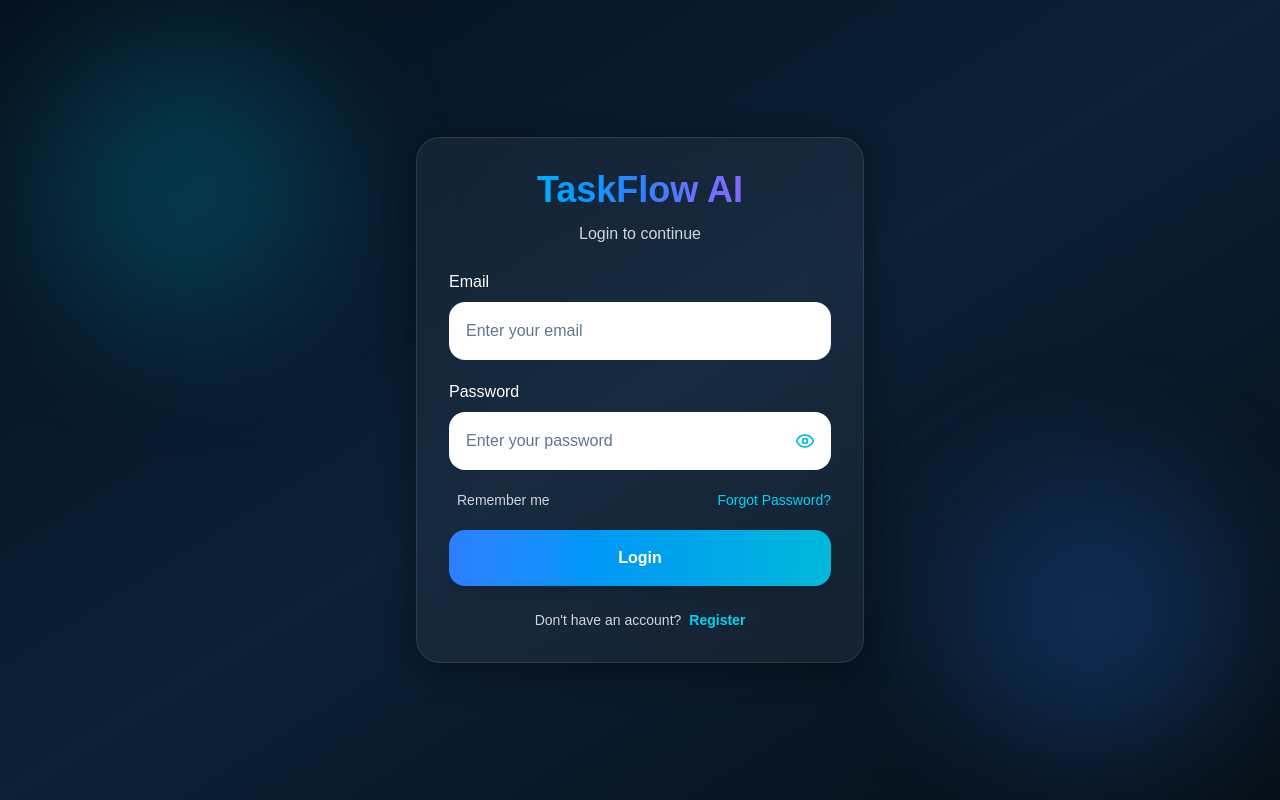
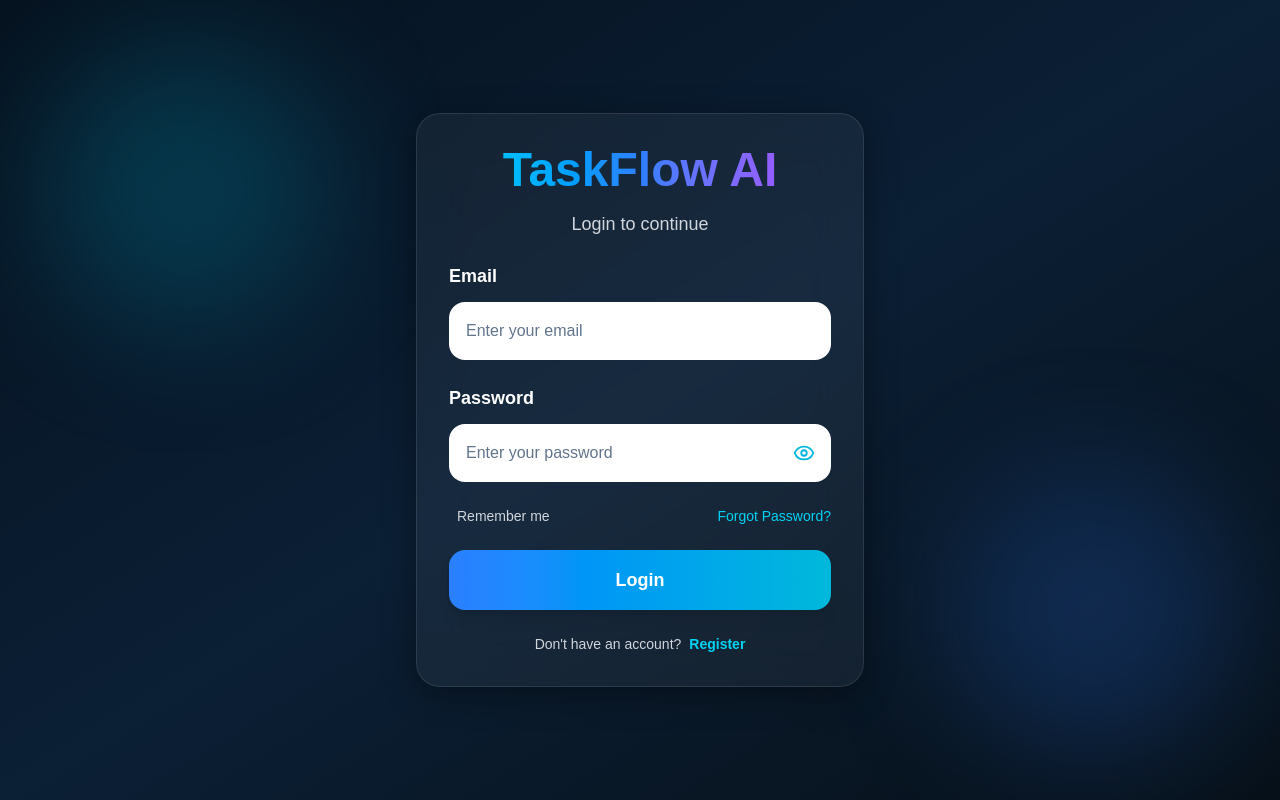
Before and after one commit to AkashVR07/taskflow-ai, a Next.js app in the folder client/: page /login in a window 1280 px wide. Built offline with nearby package versions, Linux system fonts and the light colour scheme.

Commit message:
Added premium productivity ring design

```diff
--- a/client/app/login/page.tsx
+++ b/client/app/login/page.tsx
@@ -104,12 +104,14 @@ export default function LoginPage() {
         </div>
       )}
 
-      {/* BACKGROUND GLOW */}
+      {/* GLOW EFFECTS */}
+
       <div className="absolute w-72 h-72 bg-cyan-500/20 blur-3xl rounded-full top-10 left-10"></div>
 
       <div className="absolute w-72 h-72 bg-blue-500/20 blur-3xl rounded-full bottom-10 right-10"></div>
 
       {/* LOGIN CARD */}
+
       <motion.form
         initial={{
           opacity: 0,
@@ -127,24 +129,26 @@ export default function LoginPage() {
       >
 
         {/* HEADER */}
+
         <div className="text-center mb-6">
 
-          <h1 className="text-4xl font-extrabold bg-gradient-to-r from-cyan-400 via-blue-500 to-purple-500 bg-clip-text text-transparent">
+          <h1 className="text-5xl font-black bg-gradient-to-r from-cyan-400 via-blue-500 to-purple-500 bg-clip-text text-transparent">
             TaskFlow AI
           </h1>
 
-          <p className="text-gray-300 mt-3">
+          <p className="text-gray-300 mt-4 text-lg">
             Login to continue
           </p>
 
         </div>
 
-        <div className="space-y-5">
+        <div className="space-y-6">
 
           {/* EMAIL */}
+
           <div>
 
-            <label className="block mb-2 font-medium text-white">
+            <label className="block mb-3 font-semibold text-white text-lg">
               Email
             </label>
 
@@ -156,15 +160,16 @@ export default function LoginPage() {
                 setEmail(e.target.value)
               }
               required
-              className="auth-input w-full p-4 rounded-2xl outline-none focus:border-cyan-500 transition-all duration-300"
+              className="w-full p-4 rounded-2xl bg-white text-black placeholder:text-slate-500 border border-white/20 outline-none focus:border-cyan-500 focus:ring-4 focus:ring-cyan-500/20 transition-all duration-300"
             />
 
           </div>
 
           {/* PASSWORD */}
+
           <div>
 
-            <label className="block mb-2 font-medium text-white">
+            <label className="block mb-3 font-semibold text-white text-lg">
               Password
             </label>
 
@@ -184,7 +189,7 @@ export default function LoginPage() {
                   )
                 }
                 required
-                className="auth-input w-full p-4 pr-12 rounded-2xl outline-none focus:border-cyan-500 transition-all duration-300"
+                className="w-full p-4 pr-14 rounded-2xl bg-white text-black placeholder:text-slate-500 border border-white/20 outline-none focus:border-cyan-500 focus:ring-4 focus:ring-cyan-500/20 transition-all duration-300"
               />
 
               <button
@@ -194,12 +199,12 @@ export default function LoginPage() {
                     !showPassword
                   )
                 }
-                className="absolute right-4 top-1/2 -translate-y-1/2 text-cyan-500 hover:text-cyan-400 transition-all duration-300 z-10"
+                className="absolute right-4 top-1/2 -translate-y-1/2 text-cyan-500 hover:text-cyan-400 transition-all duration-300"
               >
                 {showPassword ? (
-                  <EyeOff size={20} />
+                  <EyeOff size={22} />
                 ) : (
-                  <Eye size={20} />
+                  <Eye size={22} />
                 )}
               </button>
 
@@ -208,6 +213,7 @@ export default function LoginPage() {
           </div>
 
           {/* OPTIONS */}
+
           <div className="flex items-center justify-between text-sm">
 
             <label className="flex items-center gap-2 cursor-pointer">
@@ -225,7 +231,7 @@ export default function LoginPage() {
 
             <button
               type="button"
-              className="text-cyan-400 hover:text-cyan-300 transition-all duration-300"
+              className="text-cyan-400 hover:text-cyan-300 transition-all duration-300 font-medium"
             >
               Forgot Password?
             </button>
@@ -233,17 +239,18 @@ export default function LoginPage() {
           </div>
 
           {/* LOGIN BUTTON */}
+
           <button
             type="submit"
             disabled={
               loading || success
             }
-            className="w-full flex items-center justify-center gap-2 bg-gradient-to-r from-blue-500 to-cyan-500 text-white p-4 rounded-2xl font-semibold shadow-lg hover:scale-[1.02] transition-all duration-300 disabled:opacity-50"
+            className="w-full flex items-center justify-center gap-2 bg-gradient-to-r from-blue-500 to-cyan-500 text-white p-4 rounded-2xl font-bold text-lg shadow-lg hover:scale-[1.02] transition-all duration-300 disabled:opacity-50"
           >
 
             {loading && (
               <Loader2
-                size={20}
+                size={22}
                 className="animate-spin"
               />
             )}
@@ -257,11 +264,11 @@ export default function LoginPage() {
           </button>
 
           {/* REGISTER */}
+
           <div className="mt-6 flex items-center justify-center gap-2 text-sm">
 
             <span className="text-gray-300">
-              Don&apos;t have an
-              account?
+              Don&apos;t have an account?
             </span>
 
             <button
```
